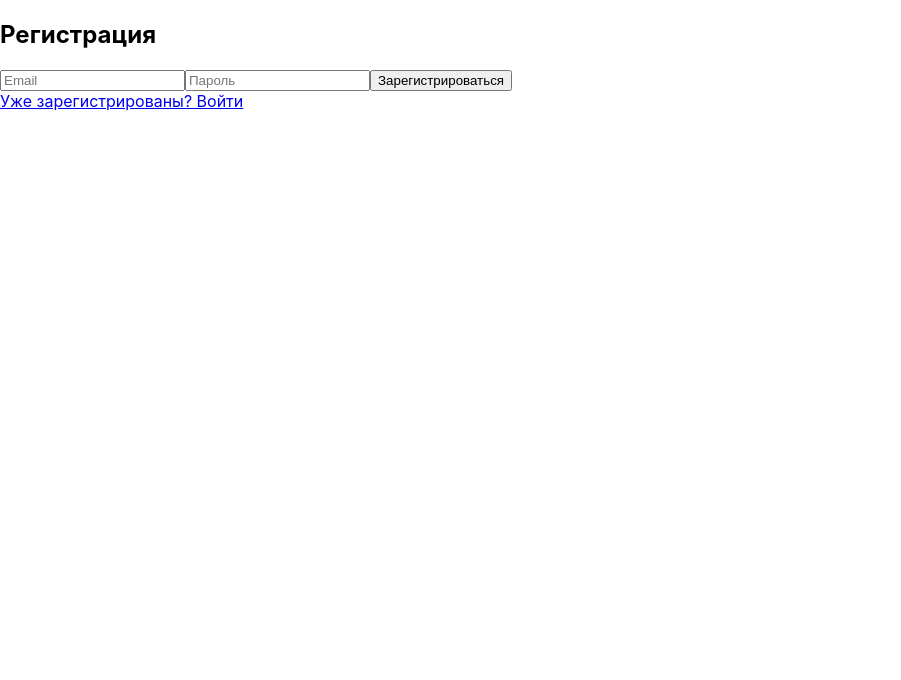
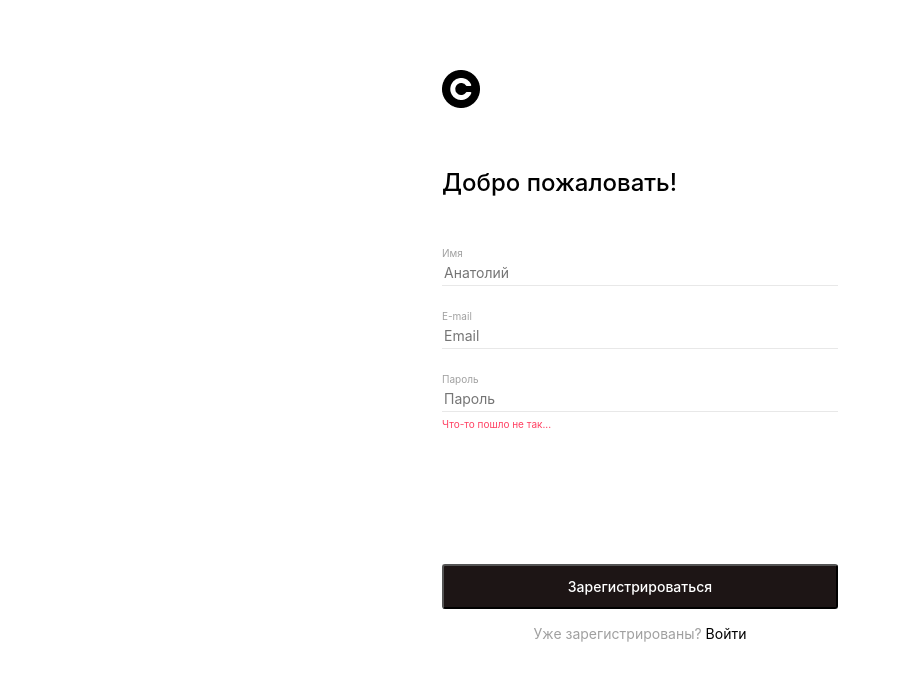
Before and after one commit to Anatoly-Karpov79/movies-explorer-frontend, a React (Create React App) app: page /signup in a window 1280 px wide. Shown: the top 680 px of the page, without its empty margins (0-901 px from the left). Built offline with nearby package versions, Linux system fonts and the light colour scheme.

Commit message:
Register

```diff
--- a/src/components/Landing/Techs/Techs.css
+++ b/src/components/Landing/Techs/Techs.css
@@ -23,7 +23,7 @@
 .techs__line {
     box-sizing: border-box;
     margin: 23px 70px 0 70px;
-    margin-top:
+
 }
 
 .techs__content {
--- a/src/components/Movies/Header2/Header2.js
+++ b/src/components/Movies/Header2/Header2.js
@@ -6,7 +6,7 @@ import acaunt from '../../../images/acaunt.svg'
 function Header2({ loggedIn }) {
 
     return (
-        <>
+
 
                 <header className="header" id="header">
                     <Link to="/" className="header__logo">
@@ -36,7 +36,7 @@ function Header2({ loggedIn }) {
 
                 </header>
 
-        </>
+
     );
 }
 
--- a/src/components/Profile/Profile.css
+++ b/src/components/Profile/Profile.css
@@ -0,0 +1,105 @@
+.profile {
+    padding: 74px 0 70px 0;
+    margin: 0 auto;
+    display: flex;
+    flex-direction: column;
+    max-width: 410px;
+    box-sizing: border-box;
+  }
+
+  .profile__title {
+    margin: 0;
+    padding: 0;
+    margin-bottom: 123px;
+    text-align: center;
+    font-style: normal;
+    font-weight: 500;
+    font-size: 24px;
+    line-height: 29px;
+  }
+
+  .profile__form {
+    display: flex;
+    flex-direction: column;
+    width: 100%;
+  }
+
+  .profile__field {
+    display: flex;
+    justify-content: space-between;
+    align-items: center;
+    margin: 0;
+    padding: 0;
+    font-family: Inter;
+    font-style: normal;
+    font-weight: 500;
+    font-size: 11px;
+    line-height: 13px;
+    min-height: 30px;
+    cursor: text;
+  }
+
+  .profile__input {
+    margin: 0;
+    padding: 0;
+    /* min-height: 30px; */
+    width: 350px;
+    text-align: right;
+
+    border: none;
+    outline: none;
+    background-color: white;
+    color: #000;
+font-family: Inter;
+font-size: 11px;
+font-style: normal;
+font-weight: 500;
+line-height: normal;
+  }
+
+  .profile__input:-internal-autofill-selected {
+    background-color: white;
+}
+
+
+  .techs__line {
+    box-sizing: border-box;
+    margin: 0;
+
+}
+
+
+
+  .profile__border {
+    border-bottom: 1px solid #e8e8e8;
+    margin-bottom: 17px;
+    /* margin-top: 16px; */
+  }
+
+  .profile__button-save {
+    margin-top: 213px;
+    min-height: 16px;
+    font-style: normal;
+    font-weight: 400;
+    font-size: 13px;
+    line-height: 16px;
+    text-align: center;
+    border: none;
+    color: #000;
+    background-color: white;
+    cursor: pointer;
+  }
+
+  .profile__logout {
+    margin-top: 16px;
+    min-height: 16px;
+    font-style: normal;
+    font-weight: 500;
+    font-size: 13px;
+    line-height: 16px;
+    text-align: center;
+    color: #ff4062;
+    border: none;
+    background-color: transparent;
+    cursor: pointer;
+  }
--- a/src/components/Profile/Profile.js
+++ b/src/components/Profile/Profile.js
@@ -1,9 +1,33 @@
+import Header2 from "../Movies/Header2/Header2";
+import './Profile.css'
+
 const Profile = () => {
-    return(
-        <div>
-            <h2>Profile</h2>
-        </div>
-    )
+    return (
+<>
+<Header2 />
+ <section className="profile">
+
+            <h2 className="profile__title">Привет, Виталий!</h2>
+            <form className="profile__form">
+                <label className="profile__field" htmlFor="name-input">
+                    Имя
+                    <input name="name" className="profile__input" id="name-input" type="text" />
+                </label>
+
+                <hr className="techs__line"></hr>
+                <label className="profile__field">
+                    E-mail
+                    <input name="email" className="profile__input" id="email-input" type="text" required />
+                </label>
+                <button type="submit" className="profile__button-save">
+                    Редактировать
+                </button>
+                <button className="profile__logout">Выйти из аккаунта</button>
+            </form>
+        </section>
+
+
+</>
+   )
 }
-
 export default Profile;
--- a/src/components/Register/Register.css
+++ b/src/components/Register/Register.css
@@ -0,0 +1,120 @@
+.register {
+    max-width: 396px;
+    height: 100%;
+    display: flex;
+    flex-direction: column;
+    justify-content: center;
+    margin: auto;
+
+}
+
+.register__logo {
+    width: 38px;
+    height: 38px;
+    justify-self: left;
+    margin-top: 70px;
+}
+
+.register__form {
+    display: flex;
+    flex-direction: column;
+    min-width: 358px;
+}
+
+.register__label {
+    color: #A0A0A0;
+    font-family: Inter;
+    font-size: 10px;
+    font-style: normal;
+    font-weight: 400;
+    line-height: normal;
+}
+
+.register__button {
+    width: 396px;
+    height: 45px;
+    background: #1d1515;
+    border-radius: 3px;
+    outline: none;
+    color: #FFF;
+    text-align: center;
+    font-family: Inter;
+    font-size: 14px;
+    font-style: normal;
+    font-weight: 500;
+    line-height: normal;
+
+    margin: 134px 0 16px 0;
+}
+
+.register__button:hover {
+    cursor: pointer;
+    opacity: 0.7;
+}
+
+.register__input {
+    box-sizing: border-box;
+    width: 100%;
+    height: 27px;
+    color: #000;
+    font-family: Inter;
+    font-size: 14px;
+    font-style: normal;
+    font-weight: 400;
+    line-height: normal;
+    background-color: white;
+    margin-bottom: 24px;
+    border: none;
+    outline: none;
+    border-bottom: 1px solid #E8E8E8;
+}
+
+.register__input:last-of-type {
+    margin-bottom: 6px;
+}
+
+
+.register__input:focus {
+    border-bottom: 1px solid #000;
+}
+
+.register__subtext {
+    color: #A0A0A0;
+text-align: center;
+font-family: Inter;
+font-size: 14px;
+font-style: normal;
+font-weight: 400;
+line-height: normal;
+
+
+
+
+}
+
+.register__title {
+    color: #000;
+    font-family: Inter;
+    font-size: 24px;
+    font-style: normal;
+    font-weight: 500;
+    line-height: normal;
+    margin: 0 0 50px 0;
+    padding-top: 60px;
+
+}
+
+.register__form-error {
+    color: #FF4062;
+    font-family: Inter;
+    font-size: 10px;
+    font-style: normal;
+    font-weight: 400;
+    line-height: normal;
+}
+
+.register__link {
+    text-decoration: none;
+    color: #000;
+    padding-bottom: 70px;
+}
--- a/src/components/Register/Register.js
+++ b/src/components/Register/Register.js
@@ -1,5 +1,7 @@
 import { useState } from "react";
 import { Link } from "react-router-dom";
+import './Register.css'
+import logo from '../../images/logo.png'
 
 const Register = (props) => {
   const [email, setEmail] = useState("");
@@ -19,28 +21,45 @@ const Register = (props) => {
     setPassword(e.target.value);
   }
   return (
-    <section className="login">
-      <h1 className="login__title">Регистрация</h1>
-      <form className="login__form">
+    <section className="register">
+      <Link to="/" className="register__logo">
+                        <img src={logo} alt="логотип" />
+                    </Link>
+
+      <h1 className="register__title">Добро пожаловать!</h1>
+      <form className="register__form">
+        <label className="register__label">Имя</label>
+        <input type="text"
+          onChange={handleEmail}
+          placeholder="Анатолий"
+          className="register__input"
+        />
+        <label className="register__label">E-mail</label>
         <input
           type="email"
           onChange={handleEmail}
           placeholder="Email"
-          className="login__input"
+          className="register__input"
         />
+        <label className="register__label">Пароль</label>
         <input
           type="password"
           onChange={handlePassword}
           placeholder="Пароль"
-          className="login__input"
+          className="register__input"
         />
-        <button onClick={handleRegisterSubmit} className="login__button">
+        <span className="register__form-error">
+            Что-то пошло не так...
+          </span>
+        <button onClick={handleRegisterSubmit} className="register__button">
           Зарегистрироваться
         </button>
       </form>
-      <Link to="/sign-in" className="login__subtext">
-        Уже зарегистрированы? Войти
-      </Link>
+      <span className="register__subtext">Уже зарегистрированы? <Link to="/signin"
+      className="register__subtext register__link">
+         Войти
+      </Link></span>
+
     </section>
   );
 };
```
